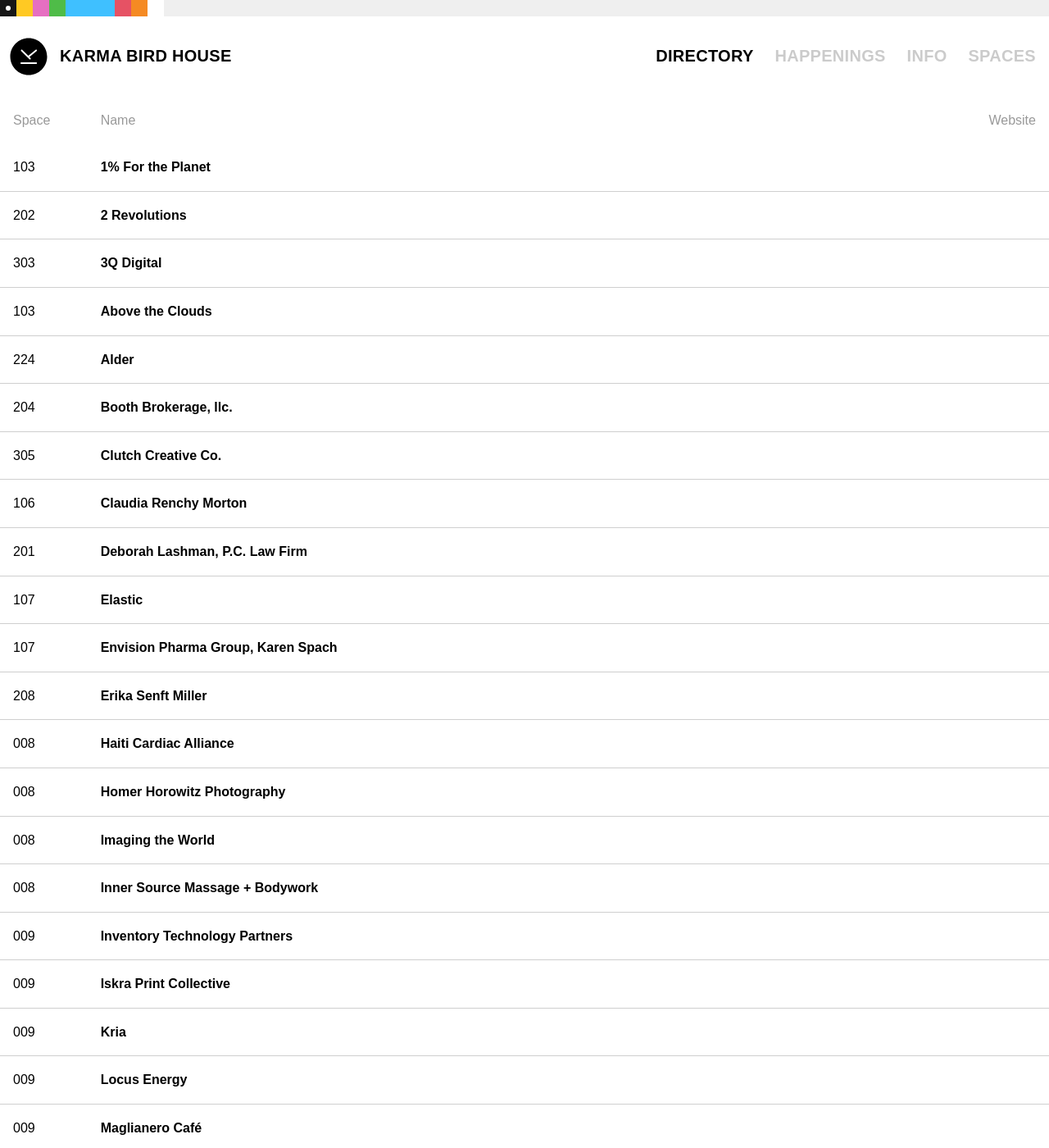
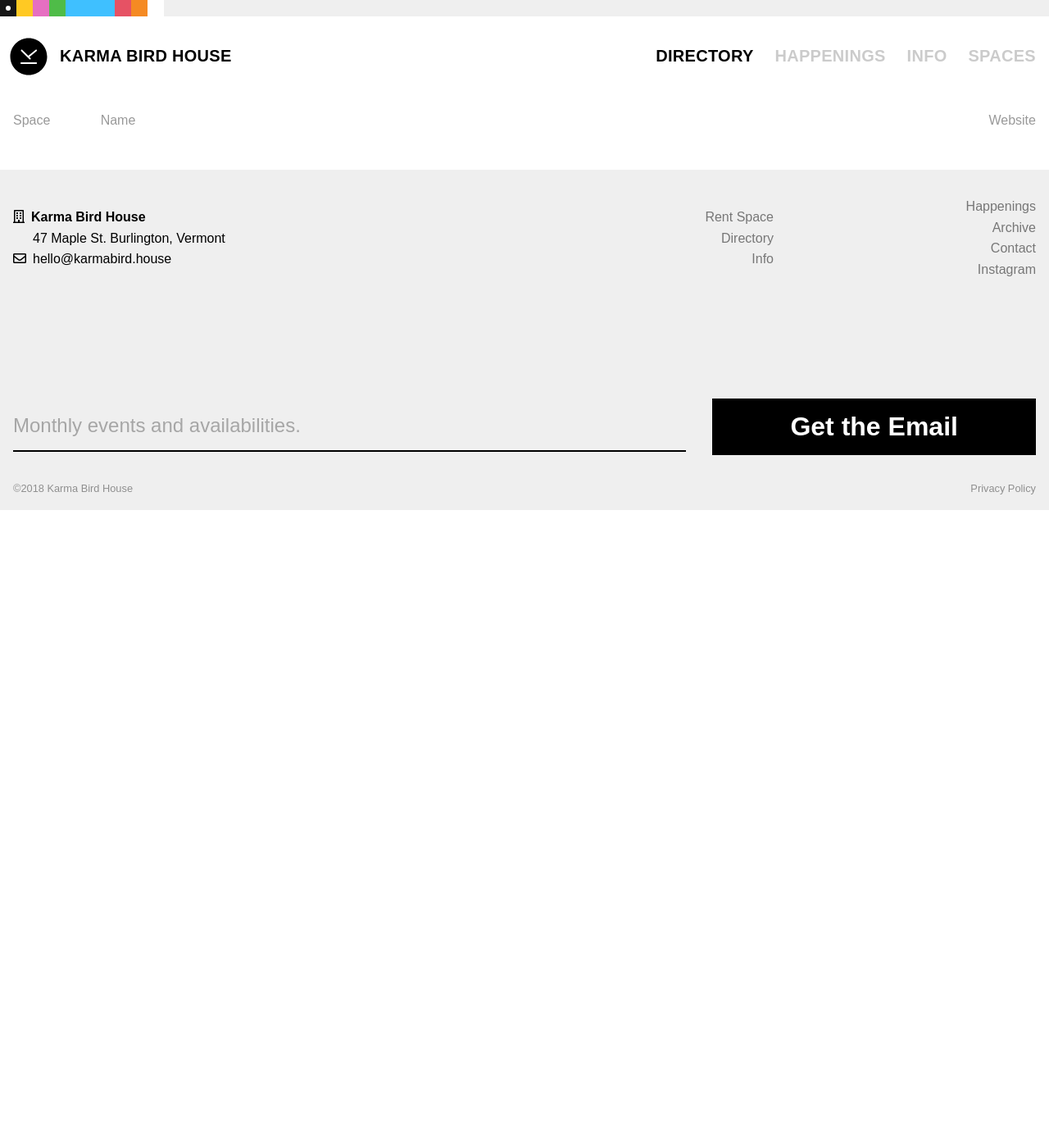
Before and after one commit to cr-norris/karma-bird-house, a Jekyll site: the page built from _pages/directory.html, in a window 1280 px wide and 1400 px high. Shown: the whole window at 82% size. Built offline with Jekyll 4.4.1, drawn with Linux system fonts in a browser that asks for light colours; nearby versions of some CDN libraries; some web fonts are replaced; a script that is not in the unit is left out; some of the changed text lies outside the part shown.

Commit message:
Update Directory “directory”

```diff
--- a/_data/directory.yml
+++ b/_data/directory.yml
@@ -1,200 +1,5 @@
-- name: 1% For the Planet
-  website: http://www.onepercentfortheplanet.org/
-  email: info@onepercentfortheplanet.org
-  office: 103
-
-- name: 2 Revolutions
-  website: http://www.2revolutions.net/
-  email: info@2revolutions.net
-  office: 202
-
-- name: 3Q Digital
-  website: http://www.3qdigital.com/
-  email: info@3qdigital.com
-  office: 303
-
-- name: Above the Clouds
-  website: https://www.aboveclouds.com/
-  email: info@aboveclouds.com
-  office: 103
-
-- name: Alder
-  website: https://www.alder.world/
-  email: hello@alder.studio
-  office: 224
-
-- name: Booth Brokerage, llc.
-  website: http://www.boothbrokerage.com/
-  email: rbooth@boothbrokerage.com
-  office: 204
-
-- name: Clutch Creative Co.
-  website: www.clutchcreativeco.com
-  office: 305
-
-- name: Claudia Renchy Morton
-  email: claudiarenchymorton@gmail.com
-  office: 106
-
-- name: Deborah Lashman, P.C. Law Firm
-  office: 201
-
-- name: Elastic
-  website: http://elasticstudio.net/
-  email: info@elasticstudio.net
-  office: 107
-
-- name: Envision Pharma Group, Karen Spach
-  office: 107
-
-- name: Erika Senft Miller
-  website: http://www.erikasenftmiller.com/
-  email: info@elasticstudio.net
-  office: 208
-
-- name: Haiti Cardiac Alliance
-  website: http://www.haiticardiac.org/
-  office: 008
-
-- name: Homer Horowitz Photography
-  website: http://www.homerhorowitz.com/
-  email: homerhorowitz@gmail.com
-  office: 008
-
-- name: Imaging the World
-  website: http://www.imagingtheworld.org/
-  office: 008
-
-- name: Inner Source Massage + Bodywork
-  website: http://www.innersourcevt.com/
-  office: 008
-
-- name: Inventory Technology Partners
-  website: http://www.dearsystems.com/
-  office: 009
-
-- name: Iskra Print Collective
-  website: http://www.iskraprint.com/
-  office: 009
-  image: /assets/images/iskra.jpg
-  description: A nonprofit community space dedicated to the practice, understanding, and appreciation of the printmaking arts.
-  order: 2
-
-- name: Kria
-  website: http://www.kriagroup.com/
-  email: bill@kriagroup.com
-  office: 009
-
-- name: Locus Energy
-  website: http://www.locusenergy.com/
-  office: 009
-
-- name: Maglianero Café
-  website: http://www.maglianero.com/
-  office: 009
-  image: /assets/images/maglianero.jpg
-  description: A nonprofit community space dedicated to the practice, understanding, and appreciation of the printmaking arts.
-  order: 1
-
-- name: Mana Threads
-  website: http://www.manathreads.com/
-  office: 009
-
-- name: Matrix Marketing Group
-  website: http://www.matrixmarketinggroup.com/
-  office: 009
-
-- name: Mark Wennberg, Consulting
-  website: http://www.communityreentry.net/
-  office: 009
-
-- name: Mr. Delivery
-  website: http://www.mrdelivery.com/
-  office: 009
-
-- name: Nest Pretty Things
-  website: http://www.nestprettythings.com/
-  office: 009
-
-- name: NRonen Schechner
-  website: http://www.ronenschechner.com/
-  office: 009
-
-- name: Nextcapital
-  website: http://www.nextcapital.com/
-  office: 009
-
-- name: Oxbow
-  website: http://www.oxbow.co/
-  office: 009
-
-- name: Pwnie Express
-  website: http://www.pwnieexpress.com/
-  office: 009
-
-- name: Renoun
-  website: http://www.renoun.com/
-  office: 009
-
-- name: Rules of Go
-  website: http://www.rulesofgo.com/
-  office: 009
-
-- name: SMP, Inc.
-  website: http://www.smp-corp.com/
-  office: 009
-
-- name: Solidarity of Unbridled Labour
-  website: http://solidarityofunbridledlabour.com/
-  office: 009
-
-- name: Solid Threads / Sneaky Boutique / boo-tee-kee/
-  website: http://www.solidthreads.com/
-  email: service@solidthreads.com
-  office: 009
-
-- name: Southern Explorations
-  website: http://www.southernexplorations.com/
-  email: info@southernexplorations.com
-  office: 009
-
-- name: Strategies for College
-  website: http://www.strategiesforcollege.com/
-  email: info@southernexplorations.com
-  office: 009
-
-- name: Struktur Architects
-  website: http://www.strukturvt.com/
-  email: info@strukturvt.com
-  office: 009
-
-- name: Terry Bicycles
-  website: http://www.terrybicycles.com/
-  email: info@strukturvt.com
-  office: 009
-
-- name: Triptych Journey
-  website: http://www.triptychjourney.org/
-  email: info@strukturvt.com
-  office: 009
-
-- name: Water’s Edge Psychotherapy and Wellness Center
-  website: http://www.watersedgetherapyvt.com/
-  office: 009
-
-- name: We Norwegians
-  website: http://www.wenorwegians.com/
-  email: info@strukturvt.com
-  office: 009
-
-- name: Wenterra Projects
-  website: http://www.golden-compound.com/
-  office: 009
-
-- name: Wylie Sofia Garcia
-  website: http://www.wyliegarcia.com/
-  office: 009
-
-- name: Young Writers Project
-  website: https://youngwritersproject.org
-  office: 009
+People:
+  - email: chris@cr-norris.com
+    name: Christopher Norris
+    office: '224'
+    website: cr-norris.com
```
